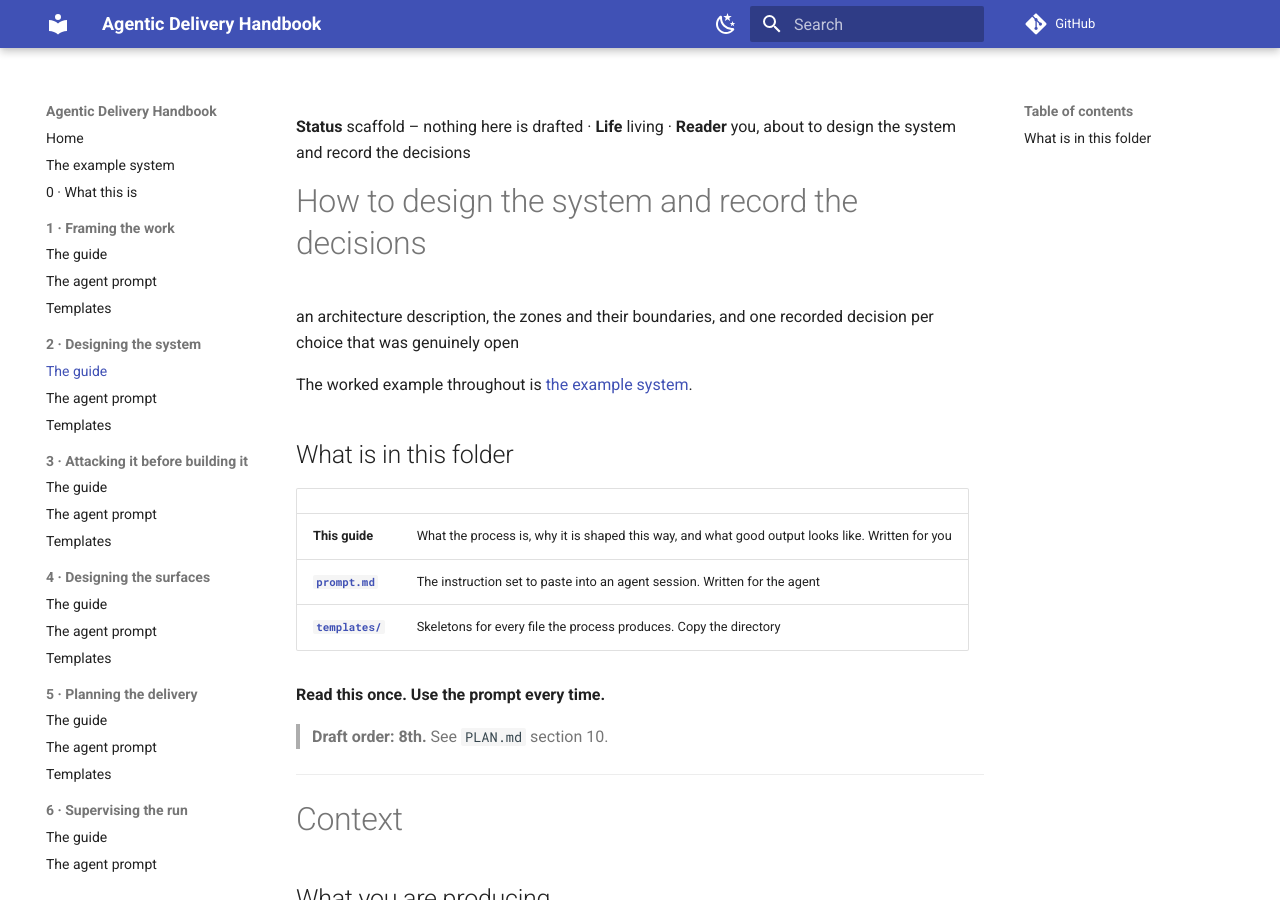
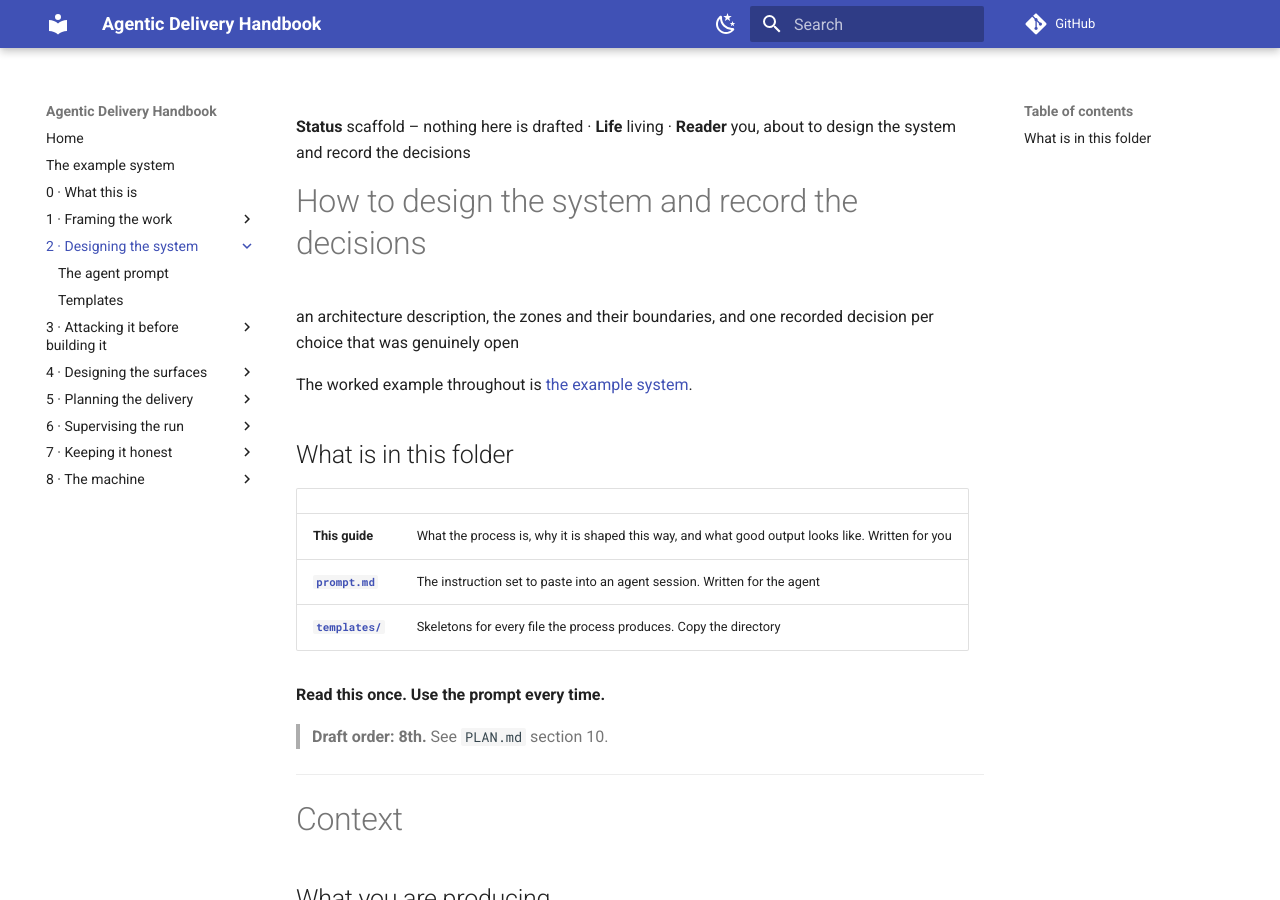
Before and after one commit to georgethomasuk/agentic-handbook, an MkDocs documentation site: the page built from docs/parts/02-system-design/README.md, in a window 1280 px wide and 900 px high. Built offline with MkDocs 1.6.1 and Material for MkDocs 9.7.7, drawn with Linux system fonts in a browser that asks for light colours; comment, search, counter and statistics services are not loaded.

Commit message:
Collapse the sidebar to one line per part
All nine parts were expanded at once, about thirty links. Drop
navigation.sections so each part collapses, and use navigation.indexes
so the part name opens its guide. Title each guide with the part name
so the browser tab no longer reads "Index".

Co-Authored-By: Claude Opus 5.5 (1M context) <noreply@anthropic.com>

```diff
--- a/mkdocs.yml
+++ b/mkdocs.yml
@@ -12,7 +12,7 @@ copyright: >-
 theme:
   name: material
   features:
-    - navigation.sections
+    - navigation.indexes
     - navigation.top
     - toc.follow
     - content.code.copy
@@ -37,34 +37,34 @@ nav:
   - The example system: reference/example-system.md
   - 0 · What this is: parts/00-what-this-is.md
   - 1 · Framing the work:
-      - The guide: parts/01-framing-the-work/README.md
+      - 1 · Framing the work: parts/01-framing-the-work/README.md
       - The agent prompt: parts/01-framing-the-work/prompt.md
       - Templates: parts/01-framing-the-work/templates/README.md
   - 2 · Designing the system:
-      - The guide: parts/02-system-design/README.md
+      - 2 · Designing the system: parts/02-system-design/README.md
       - The agent prompt: parts/02-system-design/prompt.md
       - Templates: parts/02-system-design/templates/README.md
   - 3 · Attacking it before building it:
-      - The guide: parts/03-threat-modelling/README.md
+      - 3 · Attacking it before building it: parts/03-threat-modelling/README.md
       - The agent prompt: parts/03-threat-modelling/prompt.md
       - Templates: parts/03-threat-modelling/templates/README.md
   - 4 · Designing the surfaces:
-      - The guide: parts/04-design/README.md
+      - 4 · Designing the surfaces: parts/04-design/README.md
       - The agent prompt: parts/04-design/prompt.md
       - Templates: parts/04-design/templates/README.md
   - 5 · Planning the delivery:
-      - The guide: parts/05-delivery-planning/README.md
+      - 5 · Planning the delivery: parts/05-delivery-planning/README.md
       - The agent prompt: parts/05-delivery-planning/prompt.md
       - Templates: parts/05-delivery-planning/templates/README.md
   - 6 · Supervising the run:
-      - The guide: parts/06-supervision/README.md
+      - 6 · Supervising the run: parts/06-supervision/README.md
       - The agent prompt: parts/06-supervision/prompt.md
       - Templates: parts/06-supervision/templates/README.md
   - 7 · Keeping it honest:
-      - The guide: parts/07-keeping-it-honest/README.md
+      - 7 · Keeping it honest: parts/07-keeping-it-honest/README.md
       - The agent prompt: parts/07-keeping-it-honest/prompt.md
       - Templates: parts/07-keeping-it-honest/templates/README.md
   - 8 · The machine:
-      - The guide: parts/08-the-machine/README.md
+      - 8 · The machine: parts/08-the-machine/README.md
       - The agent prompt: parts/08-the-machine/prompt.md
       - Templates: parts/08-the-machine/templates/README.md
```
